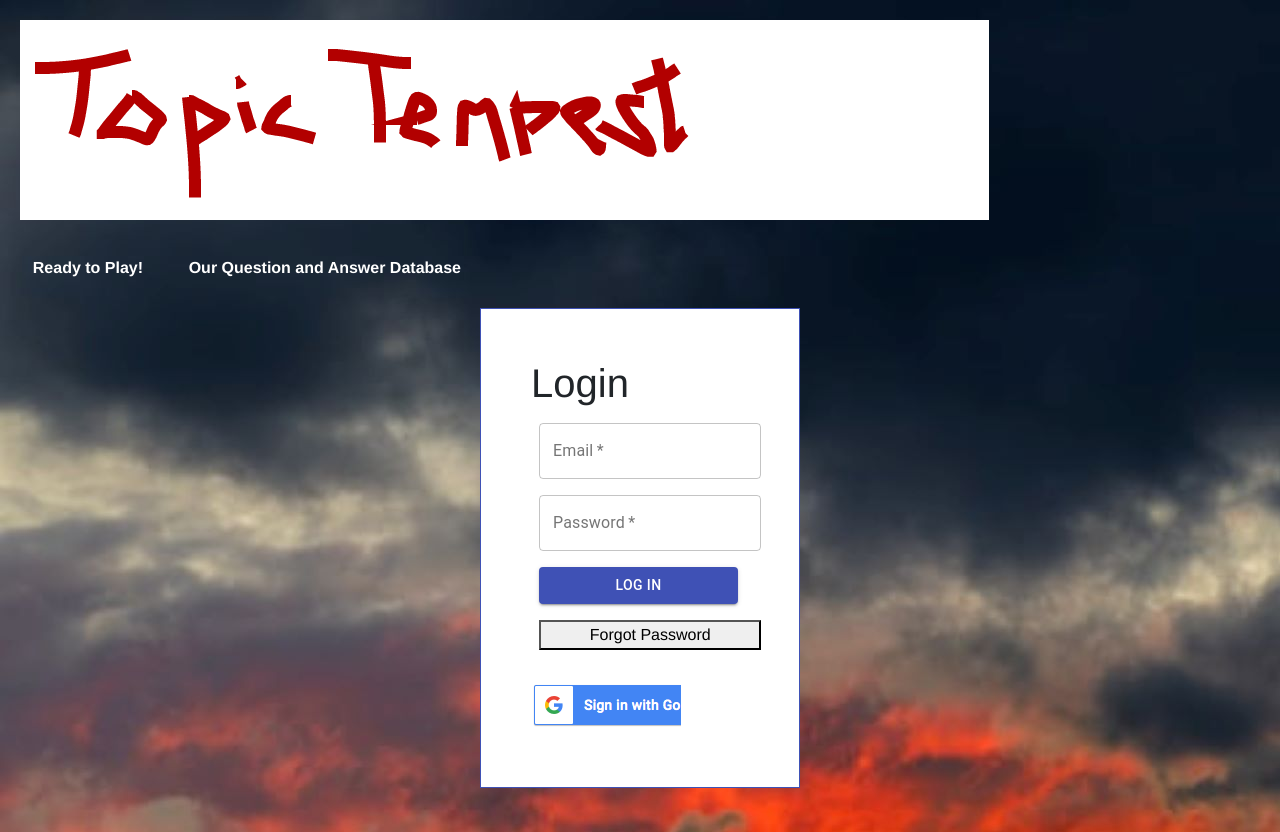
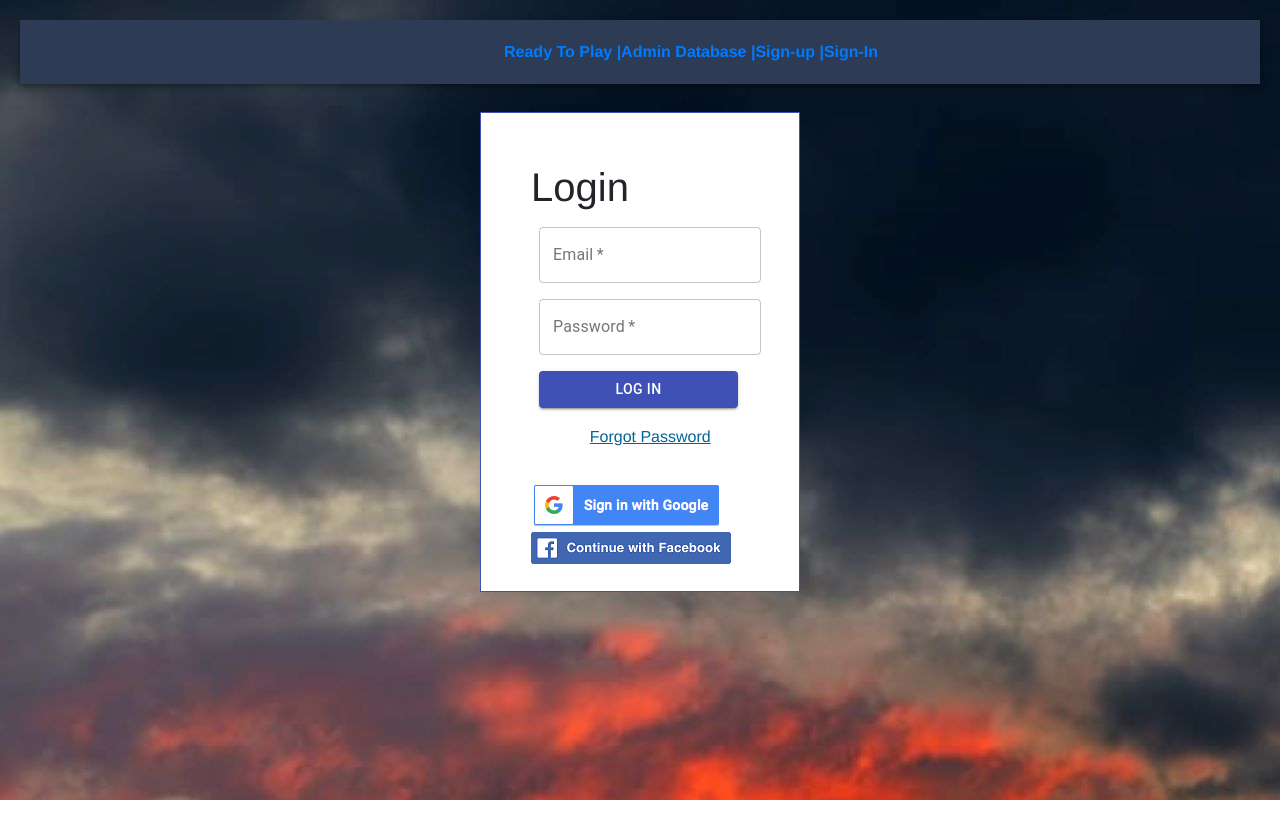
Before and after one commit to dpippert/CS554FinalProject, a React (Create React App) app in the folder client/: page /signin in a window 1280 px wide. After the commit the page ends 800 px from the top, so only its background shows below. Built offline with nearby package versions, Linux system fonts and the light colour scheme; no server answers; the HTML template or start-up script is replaced by a standard one.

Commit message:
Facebook Authentication Added

```diff
--- a/client/src/Admin.js
+++ b/client/src/Admin.js
@@ -6,6 +6,8 @@ import {} from '@apollo/client';
 
 function Admin(props) {
   return <div>CRUD against Mongo, this is Mahima's stuff
+
+
     <ChangePassword/>
 
   <SignOutButton/>
--- a/client/src/App.css
+++ b/client/src/App.css
@@ -1,5 +1,5 @@
 .App-header {
-	height: 300px;
+	/* height: 300px; */
 	padding: 20px;
 	color: #222;
 	position: relative;
@@ -12,18 +12,23 @@
 
 .Google{
   background: url('./btn_google_signin.png') no-repeat;
-  height: 150px;
-  width:150px;
+  height: 50px;
+  width:100%;
+}
+.Facebook{
+  background: url('./facebook.png') no-repeat;
+  height: 100px;
+  width:100%;
 }
 nav {
 	list-style: none;
 	font-weight: bold;
-	position: absolute;
+	/* position: absolute; */
 	bottom: 20px;
 }
 
 .navlink {
-	padding: 0.4rem 0.8rem;
+	padding: 1.4rem 1.4rem 1.4rem 0.8rem;
 	border-radius: 3px;
   color: white;
 	margin-right: 20px;
@@ -91,6 +96,12 @@ button {
   margin-left: 20px;
 }
 
+.MuiToolbar-regular {
+  min-height: 64px;
+  margin: auto;
+  width: 50%;
+}
+
 .host-guidance {
   border: 1px solid purple;
 }
@@ -108,3 +119,15 @@ button {
   height: 100%;
   background-color: red;
 }
+.forgotPassword {
+	background: none !important;
+	border: none !important;
+	text-decoration: underline;
+	margin-left: 5px;
+	color: #069;
+}
+
+.forgotPassword:hover {
+	text-decoration: none;
+	color: red;
+}
--- a/client/src/App.js
+++ b/client/src/App.js
@@ -16,6 +16,7 @@ import SignUp from './SignUp';
 import ChangePassword from './ChangePassword';
 import {AuthProvider} from './firebase/Auth'
 import PrivateRoute from './PrivateRoute'
+import Navigation from './Navigation';
 
 const client = new ApolloClient({
   cache: new InMemoryCache(),
@@ -33,7 +34,8 @@ function App() {
         <Router>
         <div>
           <header className="App-header">
-            <div className="topictempest"></div>
+            <Navigation/>
+            {/* <div className="topictempest"></div>
             <nav>
               <NavLink className="navlink" to="/play">
                 Ready to Play!
@@ -41,7 +43,7 @@ function App() {
               <NavLink className="navlink" to="/admin">
                 Our Question and Answer Database
               </NavLink>
-            </nav>
+            </nav> */}
           </header>
           <Container fluid>
             <Route exact path="/test2" component={Test2}/>
--- /dev/null
+++ b/client/src/Navigation.js
@@ -0,0 +1,121 @@
+
+import React, { useContext } from 'react';
+import { NavLink } from 'react-router-dom';
+import { AuthContext } from './firebase/Auth';
+import './App.css';
+import firebase from 'firebase';
+
+
+
+import { AppBar, Toolbar, IconButton, Typography } from '@material-ui/core';
+
+const Navigation = () => {
+	const { currentUser } = useContext(AuthContext);
+	console.log(currentUser);
+	console.log(firebase.auth().currentUser);
+	return (
+		<div>{currentUser ? <NavigationAuth /> : <NavigationNonAuth />}</div>
+	);
+};
+
+const NavigationAuth = () => {
+	/*
+	console.log(firebase.auth().currentUser);
+	const userID = firebase.auth().currentUser.uid;
+*/
+  let isloading = false;
+  let data = true;
+	if (isloading) {
+		return <div>Loading</div>;
+	} else if (data === undefined) {
+		return <div>Loading</div>;
+	} else {
+		return (
+			<div>
+				<nav className="navigation">
+
+					<AppBar
+						position="relative"
+						style={{ background: '#ffffff' }}
+					>
+						<Toolbar>
+							<div className="links title">
+
+								<NavLink exact to="/play" activeClassName="active">
+								Ready to Play!      |
+								</NavLink>
+							</div>
+							<div className="links title">
+
+								<NavLink
+									exact
+									to="/admin"
+									activeClassName="active"
+								>
+									Admin Database
+								</NavLink>
+							</div>
+
+
+						</Toolbar>
+					</AppBar>
+				</nav>
+
+			</div>
+		);
+	}
+};
+
+const NavigationNonAuth = () => {
+	return (
+		<div>
+			<nav className="navigation">
+
+				<AppBar position="relative" style={{ background: '#2E3B55', paddingLeft:"200px" }}>
+					<Toolbar style={{ color: 'black' }}>
+						<div className="links title">
+							<NavLink
+								exact
+								to="/play"
+								activeClassName="active"
+								id="landing"
+							>
+							          Ready To Play    |
+							</NavLink>
+						</div>
+
+						<div className="links title">
+							<NavLink
+								exact
+								to="/signin"
+								activeClassName="active"
+							>
+								Admin Database      |
+							</NavLink>
+						</div>
+                        <div className="links title">
+							<NavLink
+								exact
+								to="/signup"
+								activeClassName="active"
+							>
+								Sign-up      |
+							</NavLink>
+						</div>
+						<div className="links title">
+							<NavLink
+								exact
+								to="/signin"
+								activeClassName="active"
+							>
+								Sign-In
+							</NavLink>
+						</div>
+					</Toolbar>
+				</AppBar>
+			</nav>
+		</div>
+	);
+};
+
+export default Navigation;
--- a/client/src/SocialSignIn.js
+++ b/client/src/SocialSignIn.js
@@ -15,7 +15,8 @@ const SocialSignIn = () => {
   };
   return (
     <div>
-      <p  onClick={() => socialSignOn('google')} class="Google"></p>
+      <div  onClick={() => socialSignOn('google')} class="Google" />
+      <div  onClick={() => socialSignOn('facebook')} class="Facebook"/>
       {/* <img
        src='client/public/imgs/btn_google_signin.png'
         onClick={() => socialSignOn('google')}
@@ -25,6 +26,7 @@ const SocialSignIn = () => {
         // class= "Google"
 
       /> */}
+
     </div>
   );
 };
```
Also changed, not shown: client/src/facebook.png (added), client/src/social.png (added).
